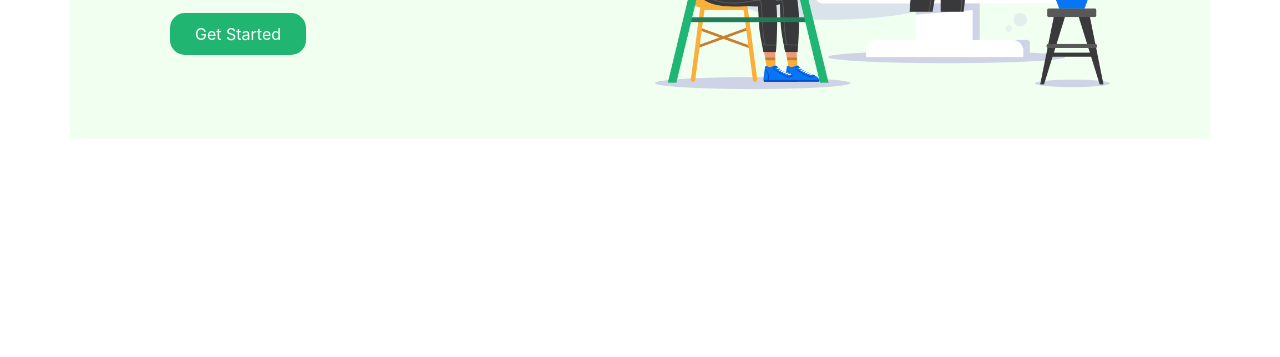
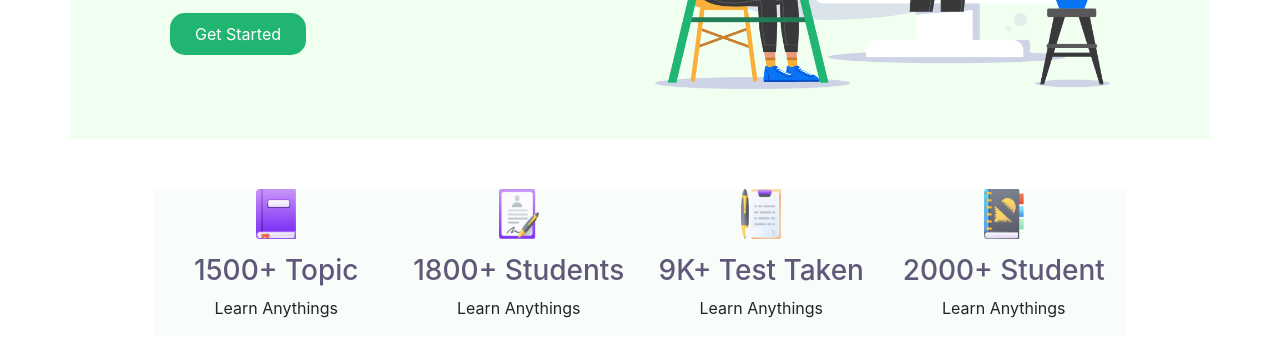
Before and after one commit to Riyad0821/e-school, a plain HTML site: page index.html in a window 1280 px wide. Shown: the part 421-778 px from the top of the page. Drawn offline with nearby package versions, Linux system fonts and the light colour scheme.

Commit message:
first two cantainer

```diff
--- a/index.html
+++ b/index.html
@@ -42,7 +42,30 @@
         </div>
       </div>
     </div>
-
+    <div class="container">
+        <div class="row d-flex align-items-center">
+          <div class="col-md-3 text-center">
+          <img class="advertise-img"src="media/ICON/book.png" alt="">
+          <h3>1500+ Topic</h3>
+          <p>Learn Anythings</p>
+          </div>
+          <div class="col-md-3 text-center">
+            <img class="advertise-img"src="media/ICON/Student.png" alt="">
+          <h3>1800+ Students</h3>
+          <p>Learn Anythings</p>
+          </div>
+          <div class="col-md-3 text-center">
+            <img class="advertise-img"src="media/ICON/Test.png" alt="">
+          <h3>9K+ Test Taken</h3>
+          <p>Learn Anythings</p>
+          </div>
+          <div class="col-md-3 text-center">
+            <img class="advertise-img"src="media/ICON/Students.png" alt="">
+          <h3>2000+ Student</h3>
+          <p>Learn Anythings</p>
+          </div>
+        </div>
+    </div>
 
 
 
--- a/style.css
+++ b/style.css
@@ -1,6 +1,10 @@
 .container{
     padding:50px 100px;
 
+}
+.container h3{
+    color:#5f5879;
+    padding-top: 15px;
 }
 .light-bg{
     background-color: #f0fff0;
@@ -22,3 +26,12 @@
 .illustration-img{
     width:100%;
 }
+.advertise-img{
+    width:40px;
+    height:50px;
+
+}
+.col-md-3{
+    background-color:#f9fdf9;
+
+}
```
